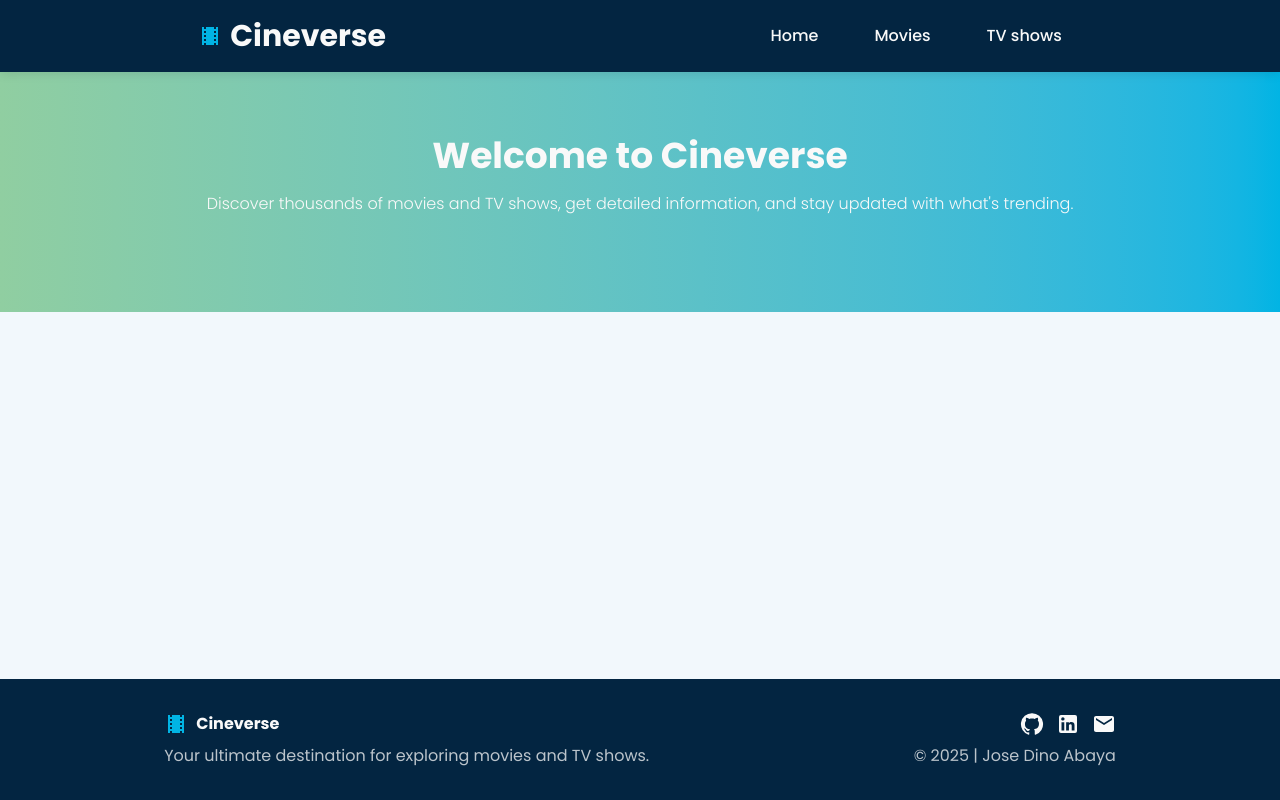
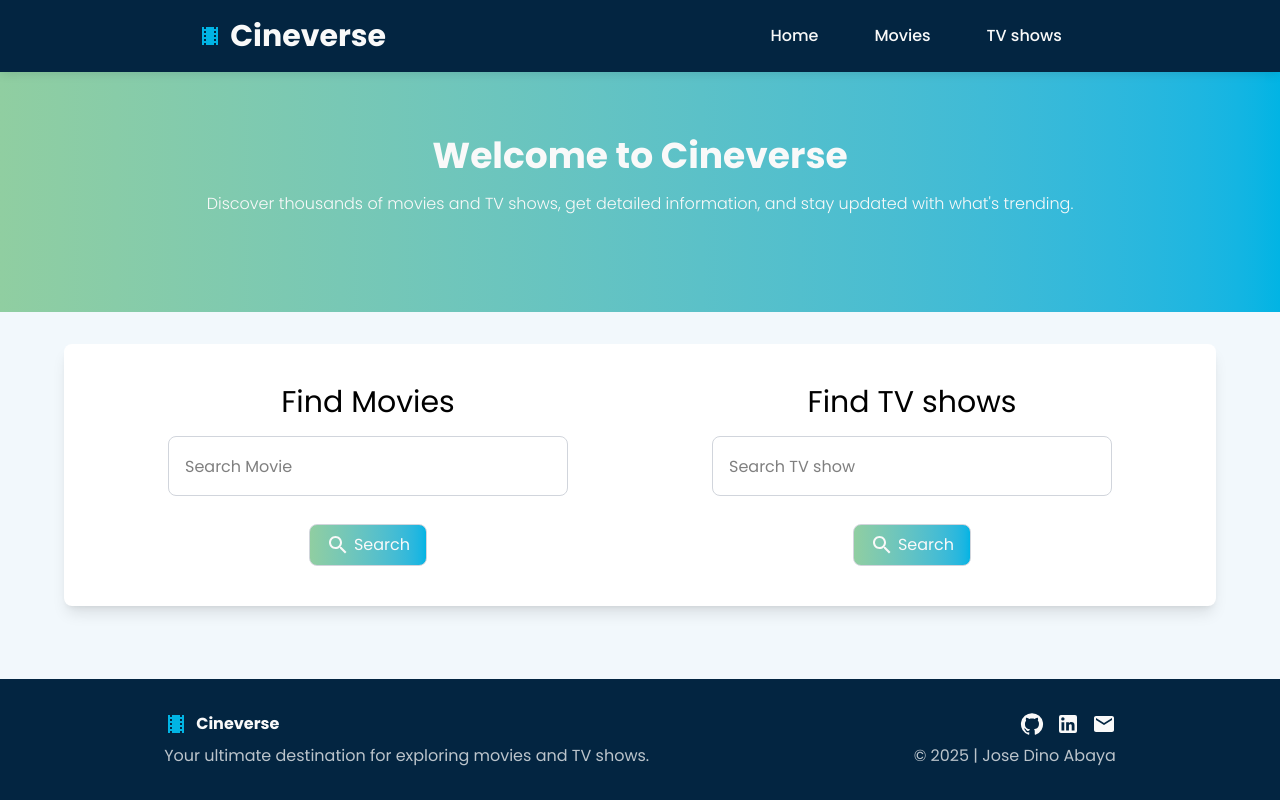
Before and after one commit to oniids13/cineverse, a React (Vite) app: page / in a window 1280 px wide. Built offline with nearby package versions, Linux system fonts and the light colour scheme.

Commit message:
hero and search items turned into separate components. Styling of search section done

```diff
--- /dev/null
+++ b/src/components/Button.jsx
@@ -0,0 +1,9 @@
+const Button = ({ text, children }) => {
+  return (
+    <button className="flex items-center gap-1 border border-gray-300 rounded-lg px-4 py-2 mt-3 bg-gradient-to-r from-tertiary to-secondary text-light cursor-pointer">
+      {children} {text}
+    </button>
+  );
+};
+
+export default Button;
--- /dev/null
+++ b/src/components/Input.jsx
@@ -0,0 +1,11 @@
+const Input = ({ placeholder }) => {
+  return (
+    <input
+      className="w-100 h-15 px-4 py-2 border border-gray-300 rounded-lg focus:outline-none focus:ring-2 focus:ring-blue-500 focus:border-transparent"
+      type="text"
+      placeholder={placeholder}
+    />
+  );
+};
+
+export default Input;
--- /dev/null
+++ b/src/components/SearchItem.jsx
@@ -0,0 +1,23 @@
+import Button from "../components/Button";
+import SearchIcon from "@mui/icons-material/Search";
+import Input from "../components/Input";
+
+const SearchItem = ({ title, placeholder }) => {
+  return (
+    <div className="w-full md:w-1/2 flex flex-col gap-4 justify-center items-center">
+      <h3 className="text-2xl md:text-3xl text-center">{title}</h3>
+      <form action="">
+        <div className=" text-center">
+          <Input placeholder={placeholder} />
+        </div>
+        <div className="flex justify-center items-center mt-4">
+          <Button text="Search">
+            <SearchIcon />
+          </Button>
+        </div>
+      </form>
+    </div>
+  );
+};
+
+export default SearchItem;
--- /dev/null
+++ b/src/sections/HeroSection.jsx
@@ -0,0 +1,17 @@
+const HeroSection = () => {
+  return (
+    <section className="hero-section bg-gradient-to-r from-tertiary to-secondary text-light text-center">
+      <div className="hero-container">
+        <h1 className="hero-title text-4xl font-extrabold">
+          Welcome to Cineverse
+        </h1>
+        <p className="hero-text  font-extralight">
+          Discover thousands of movies and TV shows, get detailed information,
+          and stay updated with what's trending.
+        </p>
+      </div>
+    </section>
+  );
+};
+
+export default HeroSection;
--- /dev/null
+++ b/src/sections/SearchSection.jsx
@@ -0,0 +1,14 @@
+import SearchItem from "../components/SearchItem";
+
+const SearchSection = () => {
+  return (
+    <section className="flex justify-center items-center">
+      <div className="search-section w-full max-w-6xl flex flex-col md:flex-row justify-evenly items-center p-4 md:p-10 bg-card-bg rounded-lg gap-8 md:gap-4 shadow-lg">
+        <SearchItem title="Find Movies" placeholder="Search Movie" />
+        <SearchItem title="Find TV shows" placeholder="Search TV show" />
+      </div>
+    </section>
+  );
+};
+
+export default SearchSection;
--- a/src/styles/styles.css
+++ b/src/styles/styles.css
@@ -1,8 +1,6 @@
 @import "tailwindcss";
 
 * {
-  margin: 0;
-  padding: 0;
   box-sizing: border-box;
 }
 
@@ -64,6 +62,15 @@ footer {
   margin-bottom: 2rem;
 }
 
+button {
+  transition: all 0.3s ease;
+}
+
+button:hover {
+  transform: translateY(-2px);
+  box-shadow: 0 4px 8px rgba(0, 0, 0, 0.1);
+}
+
 @theme {
   --color-primary: #032541;
   --color-secondary: #01b4e4;
--- a/src/views/Home.jsx
+++ b/src/views/Home.jsx
@@ -1,16 +1,12 @@
+import HeroSection from "../sections/HeroSection";
+import SearchSection from "../sections/SearchSection";
+
 const Home = () => {
   return (
-    <section className="hero-section bg-gradient-to-r from-tertiary to-secondary text-light text-center">
-      <div className="hero-container">
-        <h1 className="hero-title text-4xl font-extrabold">
-          Welcome to Cineverse
-        </h1>
-        <p className="hero-text  font-extralight">
-          Discover thousands of movies and TV shows, get detailed information,
-          and stay updated with what's trending.
-        </p>
-      </div>
-    </section>
+    <div>
+      <HeroSection />
+      <SearchSection />
+    </div>
   );
 };
 
```
